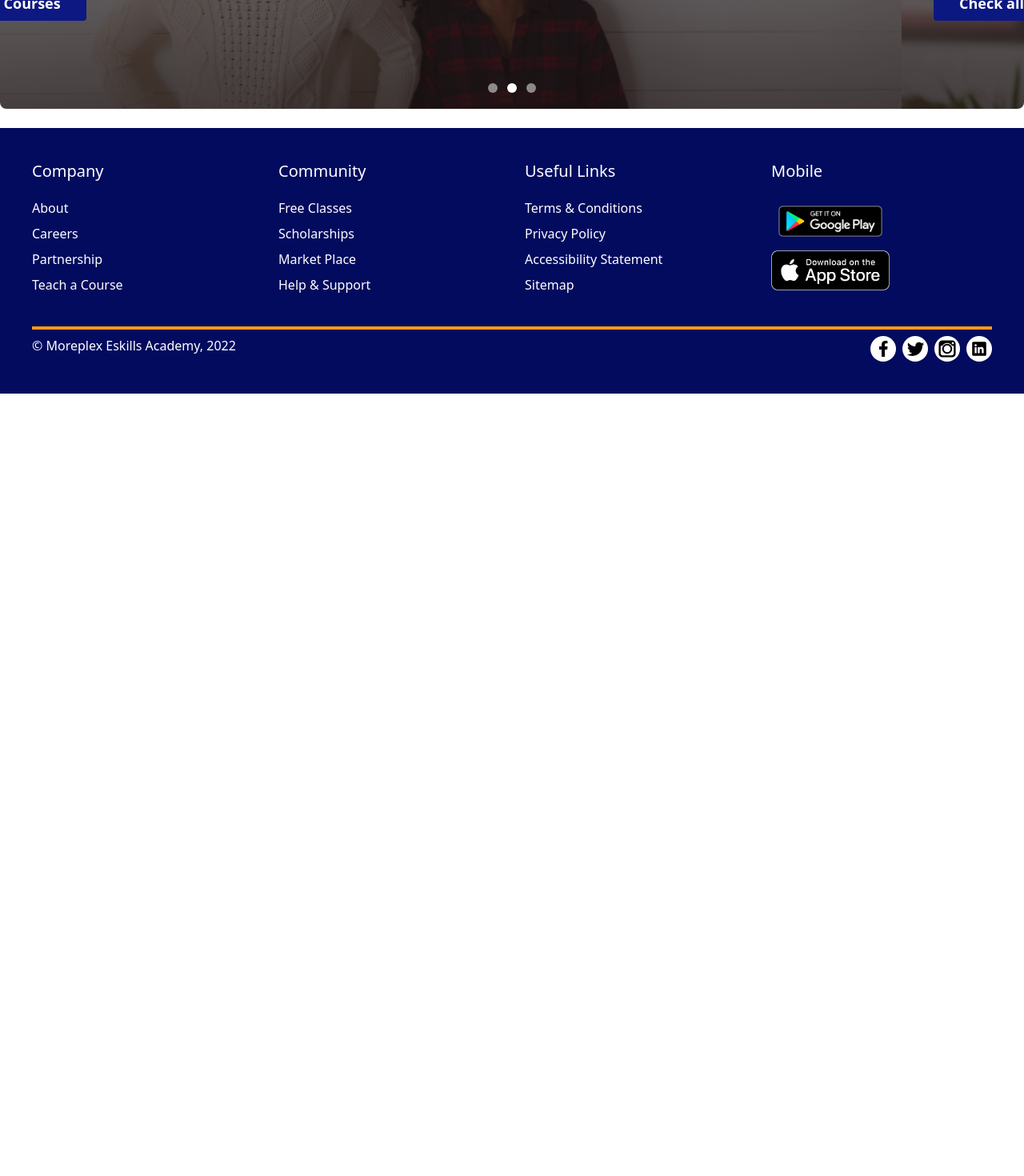
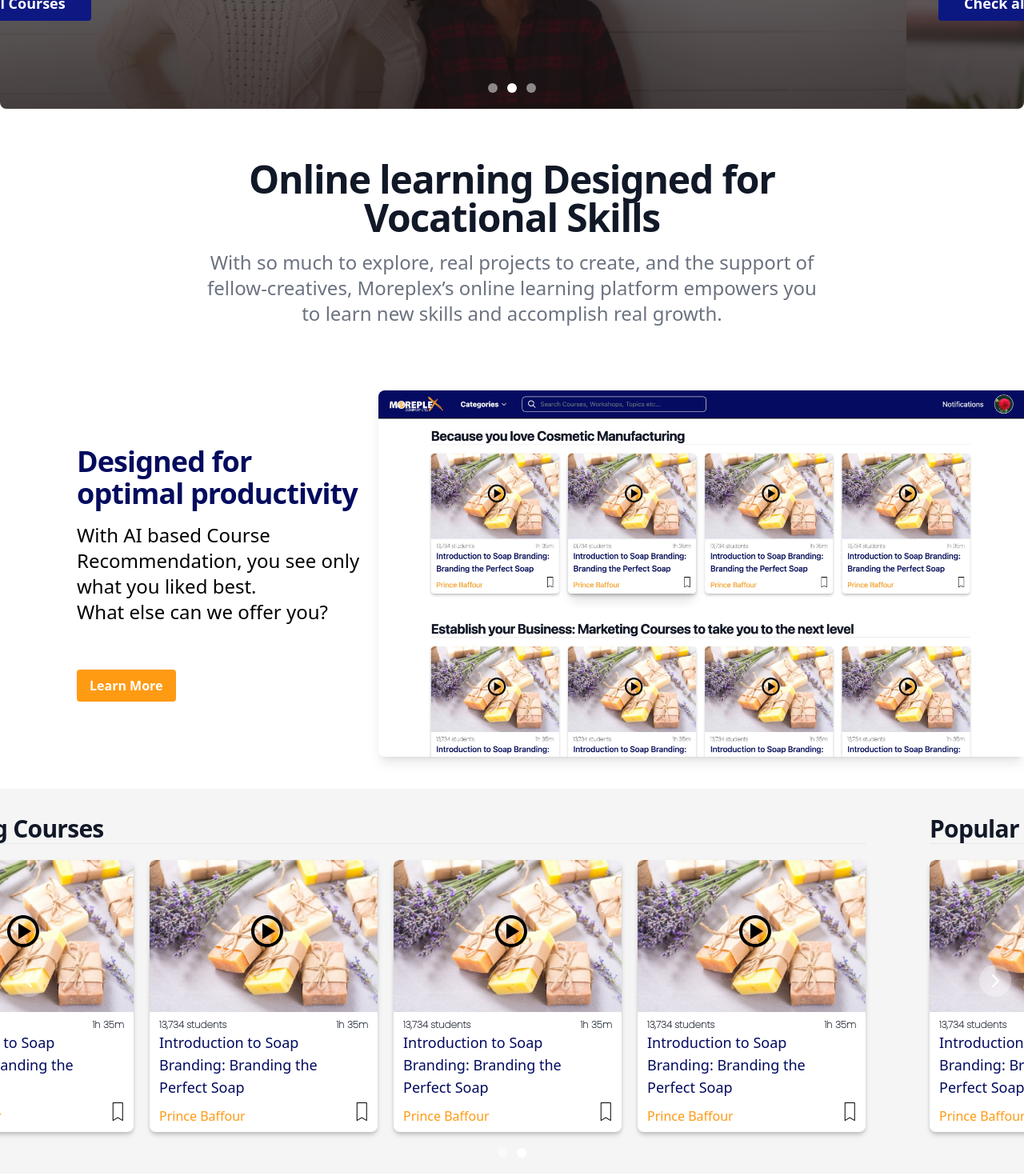
Before and after one commit to Moreplex-Company-Ltd/eSkills-Frontend, a React (Create React App) app: page / in a window 1280 px wide. Shown: the part 340-1810 px from the top of the page at 80% size. Before the commit the page ends 832 px from the top, so only its background shows below. Built offline with nearby package versions, Linux system fonts and the light colour scheme.

Commit message:
lil touches to the landing page

```diff
--- a/src/components/CoursesRowByCategory.jsx
+++ b/src/components/CoursesRowByCategory.jsx
@@ -7,7 +7,7 @@ const CoursesRowByCategory = (props) => {
         {/* mobile; 1 col carousel */}
         <section className='sm:hidden w-full  py-10 '>
           <div className='container mx-auto px-10'>
-            <h1 className='text-lg sm:text-2xl text-primaryBlue font-bold'>{props.title}</h1>
+            <h1 className='text-lg tracking-tight  sm:text-2xl text-primaryBlue font-bold'>{props.title}</h1>
             <hr />
           </div>
           <div className='container mx-auto py-5 px-10  '>
@@ -20,7 +20,7 @@ const CoursesRowByCategory = (props) => {
         {/* tabs; 2 cols carousel */}
         <section className='hidden md:hidden sm:block  w-full  py-10 '>
           <div className='mx-auto px-10'>
-            <h1 className='text-2xl text-primaryBlue font-bold'>{props.title}</h1>
+            <h1 className='text-2xl tracking-tight  text-primaryBlue font-bold'>{props.title}</h1>
             <hr />
           </div>
           <div className='mx-auto py-5 px-10  '>
@@ -33,9 +33,9 @@ const CoursesRowByCategory = (props) => {
 
 
         {/* desktops; 4 cols carousel */}
-        <section className='hidden md:block  w-full  py-10 '>
+        <section className='hidden md:block  w-full  py-8 '>
           <div className='container mx-auto px-0'>
-            <h1 className='text-2xl text-primaryBlue font-bold'>{props.title}</h1>
+            <h1 className='text-xl tracking-tight font-bold text-gray-900 md:text-3xl'>{props.title}</h1>
             <hr />
           </div>
           <div className='container mx-auto py-5 px-0  '>
--- a/src/components/navbars/NavbarDefault.jsx
+++ b/src/components/navbars/NavbarDefault.jsx
@@ -39,6 +39,7 @@ const NavbarDefault = () => {
             <h1 className='text-white font-bold'>Categories</h1>
             <svg className="w-4 5-4 ml-1 text-white font-bold" fill="none" stroke="currentColor" viewBox="0 0 24 24" xmlns="http://www.w3.org/2000/svg"><path strokeLinecap="round" strokeLinejoin="round" strokeWidth="2" d="M19 9l-7 7-7-7"></path></svg>
           </button>
+
 
           {/* Search box */}
           <div className='hidden md:flex pl-2'>
--- a/src/components/sections/LandingCarouselSections.jsx
+++ b/src/components/sections/LandingCarouselSections.jsx
@@ -8,21 +8,21 @@ const LandingCarouselSections = () => {
           <Carousel >
             <div className="flex h-full w-full items-center justify-center carousel-1-background text-white">
               <div className='container px-16 text-center sm:text-left sm:px-0'>
-                <h1 className='font-extrabold text-lg sm:font-bold sm:text-4xl text-gold'>Learn the Skills of the Future</h1>
+                <h1 className='font-extrabold text-lg sm:font-bold sm:text-4xl text-gold tracking-tight '>Learn the Skills of the Future</h1>
                 <p className='mt-2 text-sm sm:mt-6 sm:text-xl'>Explore new skills, deepen exisiting passions, get lost in creativity whiles establishing your self.</p>
                 <button className='mt-5 sm:mt-16 text-sm sm:text-lg font-normal sm:font-bold  px-2 py-1 sm:px-8 sm:py-2 bg-secondaryBlue text-white rounded'>Check all Courses</button>
               </div>
             </div>
             <div className="flex h-full w-full items-center justify-center carousel-2-background text-white">
               <div className='container px-16 text-center sm:text-left sm:px-0'>
-                <h1 className='font-extrabold text-lg sm:font-bold sm:text-4xl text-gold'>Excelling Business Communications</h1>
+                <h1 className='font-extrabold text-lg sm:font-bold sm:text-4xl text-gold tracking-tight '>Excelling Business Communications</h1>
                 <p className='mt-2 text-sm sm:mt-6 sm:text-xl'>Explore and harness the power of branding and communitcations to move your business to the next level</p>
                 <button className='mt-5 sm:mt-16 text-sm sm:text-lg font-normal sm:font-bold  px-2 py-1 sm:px-8 sm:py-2 bg-secondaryBlue text-white rounded'>Check all Courses</button>
               </div>
             </div>
             <div className="flex h-full w-full items-center justify-center carousel-3-background text-white">
               <div className='container px-16 text-center sm:text-left sm:px-0'>
-                <h1 className='font-extrabold text-lg sm:font-bold sm:text-4xl text-gold'>The Business Masterclass</h1>
+                <h1 className='font-extrabold text-lg sm:font-bold sm:text-4xl text-gold tracking-tight '>The Business Masterclass</h1>
                 <p className='mt-2 text-sm sm:mt-6 sm:text-xl'>Learn the fundamental skills you need to set up and establish you business in the 21st century</p>
                 <button className='mt-5 sm:mt-16 text-sm sm:text-lg font-normal sm:font-bold  px-2 py-1 sm:px-8 sm:py-2 bg-secondaryBlue text-white rounded'>Check all Courses</button>
               </div>
--- a/src/pages/Landing.jsx
+++ b/src/pages/Landing.jsx
@@ -3,6 +3,10 @@ import React from 'react'
 import NavbarDefault from '../components/navbars/NavbarDefault'
 import Footer from '../components/Footer'
 import LandingCarouselSections from '../components/sections/LandingCarouselSections'
+import CoursesRowByCategory from '../components/CoursesRowByCategory'
+import { Carousel } from 'flowbite-react'
+
+import screenshot1 from '../assets/images/screenshot-home.jpg'
 
 const Landing = () => {
   return (
@@ -10,6 +14,44 @@ const Landing = () => {
         <NavbarDefault />
         <section className='pt-14'>
             <LandingCarouselSections />
+            <section className="bg-white ">
+                <div className="py-12 px-4 mx-auto max-w-screen-xl lg:py-16 lg:px-6">
+                    <div className="mx-auto max-w-screen-md text-center">
+                        <h1 className="mb-4 text-2xl tracking-tight font-bold text-gray-900 md:text-5xl ">Online learning Designed for Vocational Skills</h1>
+                        <p className="mb-4 text-xl md:text-2xl font-light text-gray-500 ">
+                        With so much to explore, real projects to create, and the support of fellow-creatives,
+                        Moreplex’s online learning platform empowers you to learn new skills and accomplish real growth.
+                        </p>
+                    </div>
+                </div>
+            </section>
+
+            <section className='mb-10'>
+                <div className='flex justify-center items-center'>
+                    {/* text section */}
+                    <div className='w-[40%]  pl-10 sm:pl-24 pr-5'>
+                        <h1 className='text-xl sm:text-4xl tracking-tight font-bold mb-4 text-primaryBlue'>Designed for optimal productivity</h1>
+                        <p className='mb-4 text-sm md:text-2xl font-light'>With AI based Course Recommendation, you see only what you liked best.
+                            <br/>What else can we offer you?
+                        </p>
+                        <button className='mt-10 rounded text-white font-bold bg-gold px-4 py-2'>Learn More</button>
+
+                    </div>
+                    {/* image section */}
+                    <div className='w-[70%]'>
+                        <img src={screenshot1} className='object-cover shadow-lg rounded-bl-lg rounded-tl-lg'  alt='screenshot1' />
+                    </div>
+                </div>
+            </section>
+
+            <section className='bg-grayBackground'>
+                <Carousel>
+                <CoursesRowByCategory title='Trending Courses' />
+                <CoursesRowByCategory title='Popular Courses' />
+
+                </Carousel>
+            </section>
+
         </section>
 
         <div className='mt-6'></div>
--- a/src/pages/Page404.jsx
+++ b/src/pages/Page404.jsx
@@ -7,17 +7,17 @@ const Page404 = () => {
   return (
     <React.Fragment>
       <NavbarDefault />
-      <section className="bg-white pt-[95px]">
-        <div className=" px-4 mx-auto  max-w-screen-xl text-center lg:py-16 lg:px-12">
-            <h1 className="mb-4 text-4xl font-extrabold tracking-tight leading-none text-gray-900 md:text-5xl lg:text-6xl ">404</h1>
-            <p className="mb-8 text-lg font-normal text-gray-500 lg:text-xl sm:px-16 xl:px-48 dark:text-gray-400">Page not found</p>
-            <div className="py-8">
-                <button className='text-secondaryBlue border border-secondaryBlue rounded px-4 py-2'>
-                  <Link to='/'>Home</Link>
-                </button>
-            </div>
-
-        </div>
+      <section className="bg-white ">
+          <div className="py-12 px-4 mx-auto max-w-screen-xl lg:py-16 lg:px-6">
+              <div className="mx-auto max-w-screen-sm text-center">
+                  <h1 className="mb-4 text-7xl tracking-tight font-extrabold lg:text-9xl text-primary-600 mt-10">404</h1>
+                  <p className="mb-4 text-3xl tracking-tight font-bold text-gray-900 md:text-4xl ">Something's missing.</p>
+                  <p className="mb-4 text-lg font-light text-gray-500 ">Sorry, we can't find that page. You'll find lots to explore on the home page. </p>
+                  <button className="inline-flex font-bold text-white bg-primaryBlue hover:font-bold focus:ring-4 focus:outline-none focus:ring-primary-300 rounded-lg text-sm px-5 py-2.5 text-center  my-4">
+                    <Link to='/home'>Back to Homepage</Link>
+                  </button>
+              </div>
+          </div>
       </section>
       <Footer />
     </React.Fragment>
```
Also changed, not shown: src/assets/images/screenshot-home.jpg (added).
